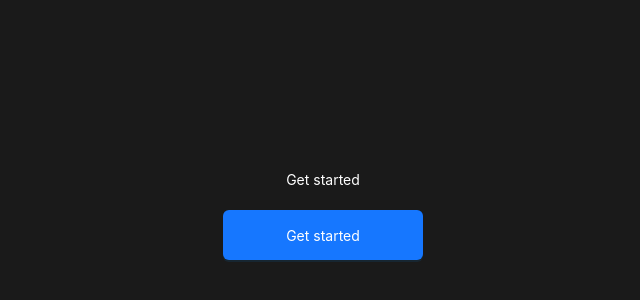
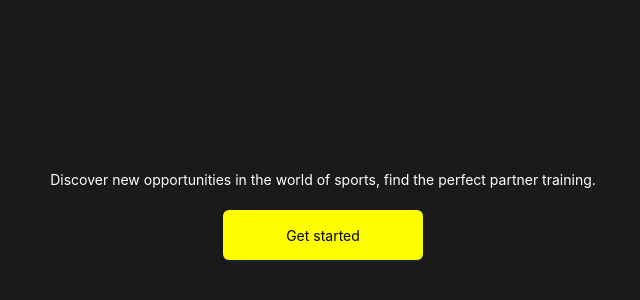
Before and after one commit to pawyparlo/fitmeet_hack, a React (Vite) app in the folder fitmeet_hack/: page / in a window 1280 px wide. Shown: the part 490-790 px from the top of the page, without its empty margins (317-957 px from the left). Built offline with nearby package versions, Linux system fonts and the light colour scheme.

Commit message:
jazda jazda

```diff
--- a/fitmeet_hack/src/App.tsx
+++ b/fitmeet_hack/src/App.tsx
@@ -1,8 +1,19 @@
+import React, { useState, useEffect } from "react";
 import HelloPage from "./pages/HelloPage";
+import { useNavigate } from "react-router";
 import "./styles/styles.scss";
 
-function App() {
+const App: React.FC = () => {
+  const [wasUserLogIn, setWasUserLogIn] = useState<boolean>(false);
+  const navigate = useNavigate();
+
+  useEffect(() => {
+    if (localStorage.getItem("wasLoggedBefore")) {
+      navigate("/login");
+    }
+  }, []);
+
   return <HelloPage />;
-}
+};
 
 export default App;
--- a/fitmeet_hack/src/pages/HelloPage.tsx
+++ b/fitmeet_hack/src/pages/HelloPage.tsx
@@ -1,13 +1,16 @@
 import { Layout, Row, Col, Button } from "antd";
+import { useNavigate } from "react-router";
 import "../styles/styles.scss";
 import "../styles/utils.scss";
 
-const HelloPage = () => {
+const HelloPage: React.FC = () => {
+  const navigate = useNavigate();
   return (
     <Layout className="hello-page-layout" style={{ background: "transparent" }}>
       <Row>
         <Col span={24} className="center-horizontaly padding-bottom-20">
-          Get started
+          Discover new opportunities in the world of sports, find the perfect
+          partner training.
         </Col>
       </Row>
       <Row>
--- a/fitmeet_hack/src/pages/LoginPage.tsx
+++ b/fitmeet_hack/src/pages/LoginPage.tsx
@@ -1,7 +1,8 @@
 import React from "react";
+import { Layout } from "antd";
 
 const LoginPage = () => {
-  return <div>LoginPage</div>;
+  return <Layout style={{ background: "transparent" }}>LoginPage</Layout>;
 };
 
 export default LoginPage;
--- a/fitmeet_hack/src/styles/styles.scss
+++ b/fitmeet_hack/src/styles/styles.scss
@@ -1,5 +1,7 @@
 @import url("reset.scss");
 @import url("utils.scss");
+
+$base-button-color: #fffd01;
 
 body {
   background-color: #1a1a1a;
@@ -11,7 +13,8 @@ body {
     display: flex;
     flex-direction: column;
     justify-content: flex-end;
-    padding: 50px;
+    text-align: center;
+    padding-bottom: 50px;
 }
 
 .hello-page-bottom-space {
@@ -21,5 +24,6 @@ body {
 .hello-page-button {
     width: 200px;
     height: 50px;
-
+    background-color: $base-button-color;
+    color: black
 }
```
